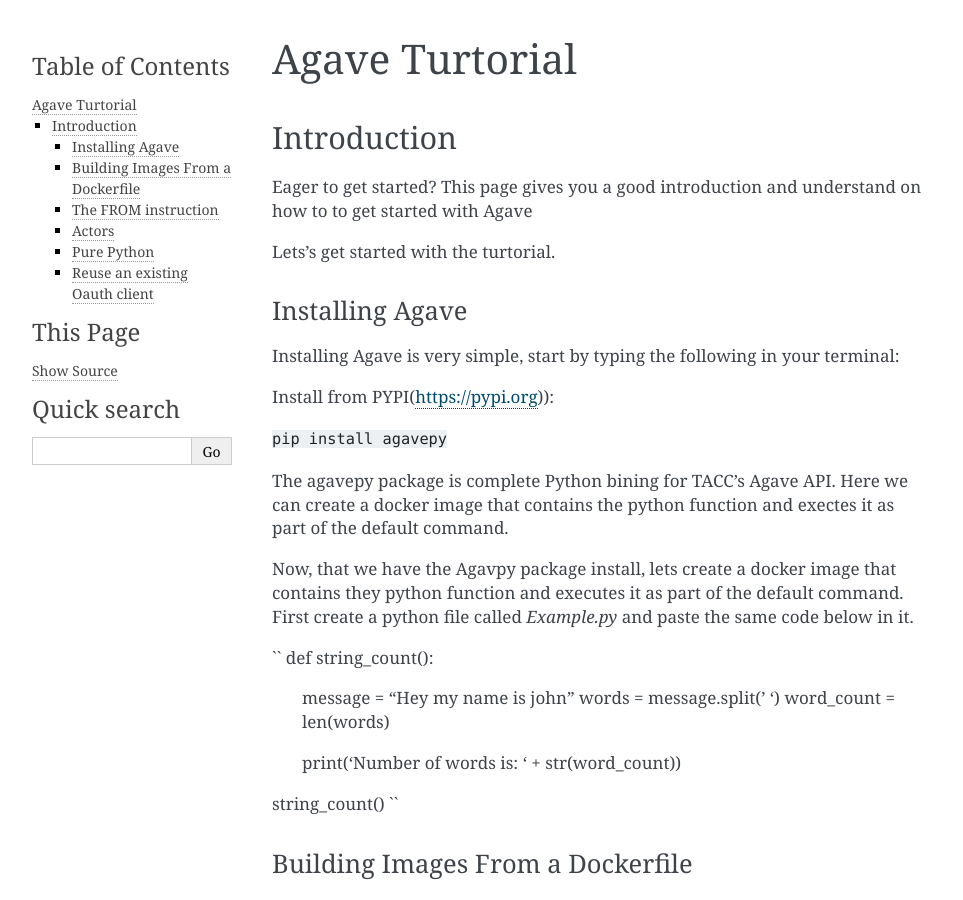
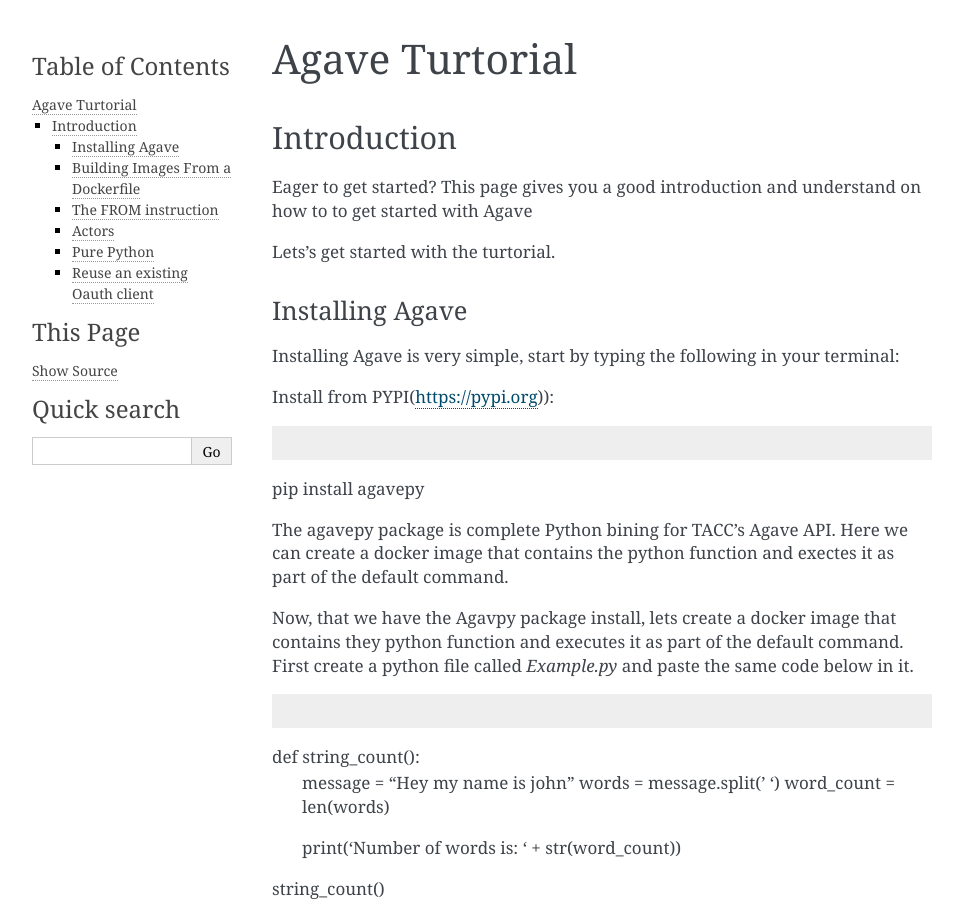
Before and after one commit to TACC/Abaco2.0, a Sphinx documentation site: the page built from docs/source/technical/Quickstart.rst, in a window 1280 px wide and 900 px high. Shown: the whole window, without its empty margins (148-1111 px from the left). Built offline with Sphinx 7.4.7, drawn with Linux system fonts in a browser that asks for light colours.

Commit message:
Update Quickstart.rst

````diff
--- a/docs/source/technical/Quickstart.rst
+++ b/docs/source/technical/Quickstart.rst
@@ -17,13 +17,16 @@
 
 Install from PYPI(https://pypi.org)):
 
-``pip install agavepy``
+.. code-block:: bash
+
+pip install agavepy
 
 The agavepy package is complete Python bining for TACC's Agave API. Here we can create a docker image that contains the python function and exectes it as part of the default command.
 
 Now, that we have the Agavpy package install, lets create a docker image that contains they python function and executes it as part of the default command. First create a python file called `Example.py` and paste the same code below in it.
 
-``
+.. code-block:: bash
+
 def string_count():
     message = "Hey my name is john"
     words = message.split(' ')
@@ -32,7 +35,7 @@
     print('Number of words is: ' + str(word_count))
 
 string_count()
-``
+
 
 Building Images From a Dockerfile
 ----------------------------------
@@ -43,14 +46,14 @@
 
 The FROM instruction
 --------------------
-we can use the `FROM` instruction to start our new image from a known image. this should be the first line of our Dockerfile.
+we can use the ``FROM`` instruction to start our new image from a known image. this should be the first line of our Dockerfile.
 ```
 FROM python
 ```
 The ADD instruction
 -------------------
 
-We can also add local files to our image using the `ADD` instruction. We can add a the file `Example.py` in our local directory to the `Users/kwhitley/PycharmProjects/Test` directory in our container with the following instruction:
+We can also add local files to our image using the ``ADD`` instruction. We can add a the file ``Example.py`` in our local directory to the ``Users/kwhitley/PycharmProjects/Test`` directory in our container with the following instruction:
 
 ```
 ADD Example.py /Users/kwhitley/PycharmProjects/Test
````
